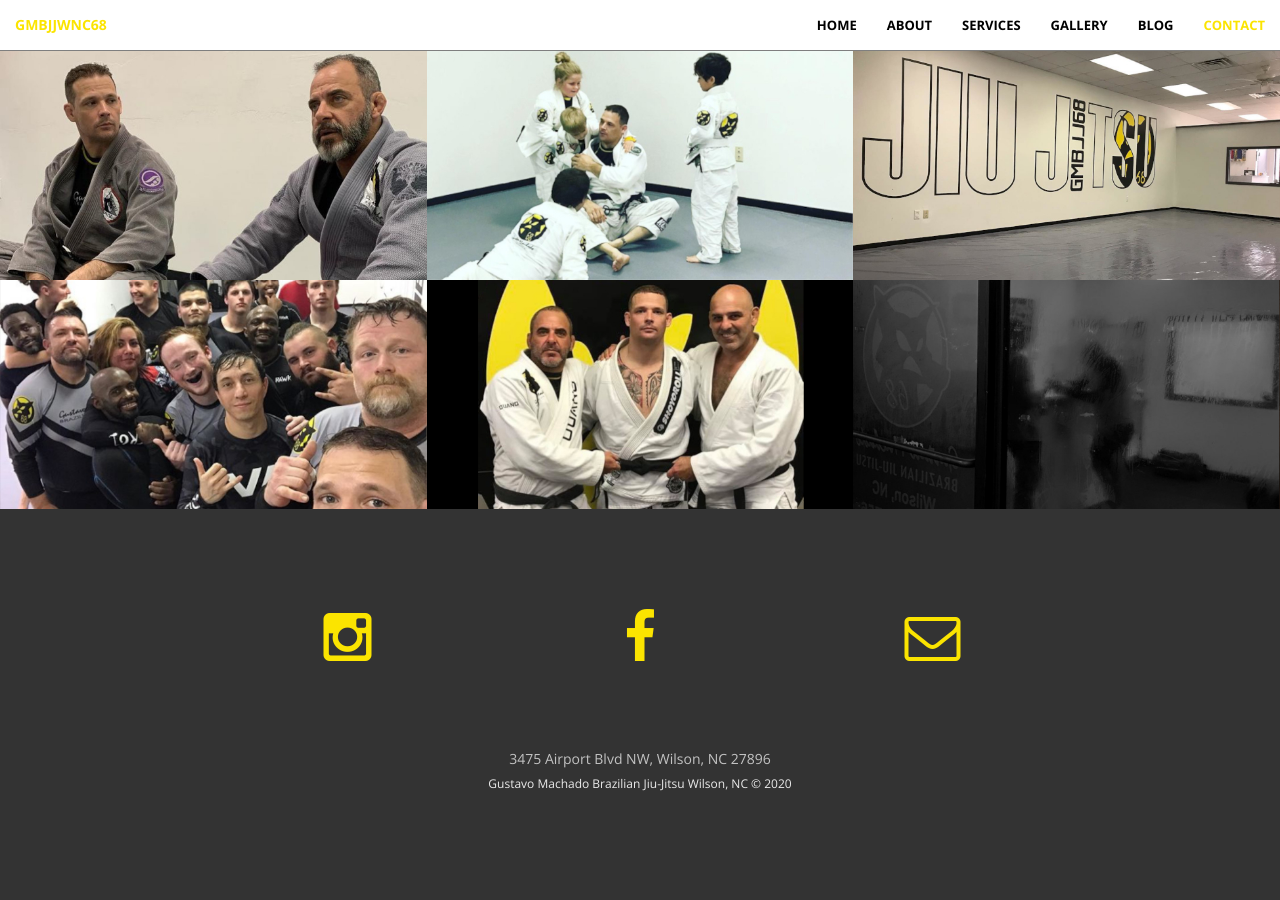
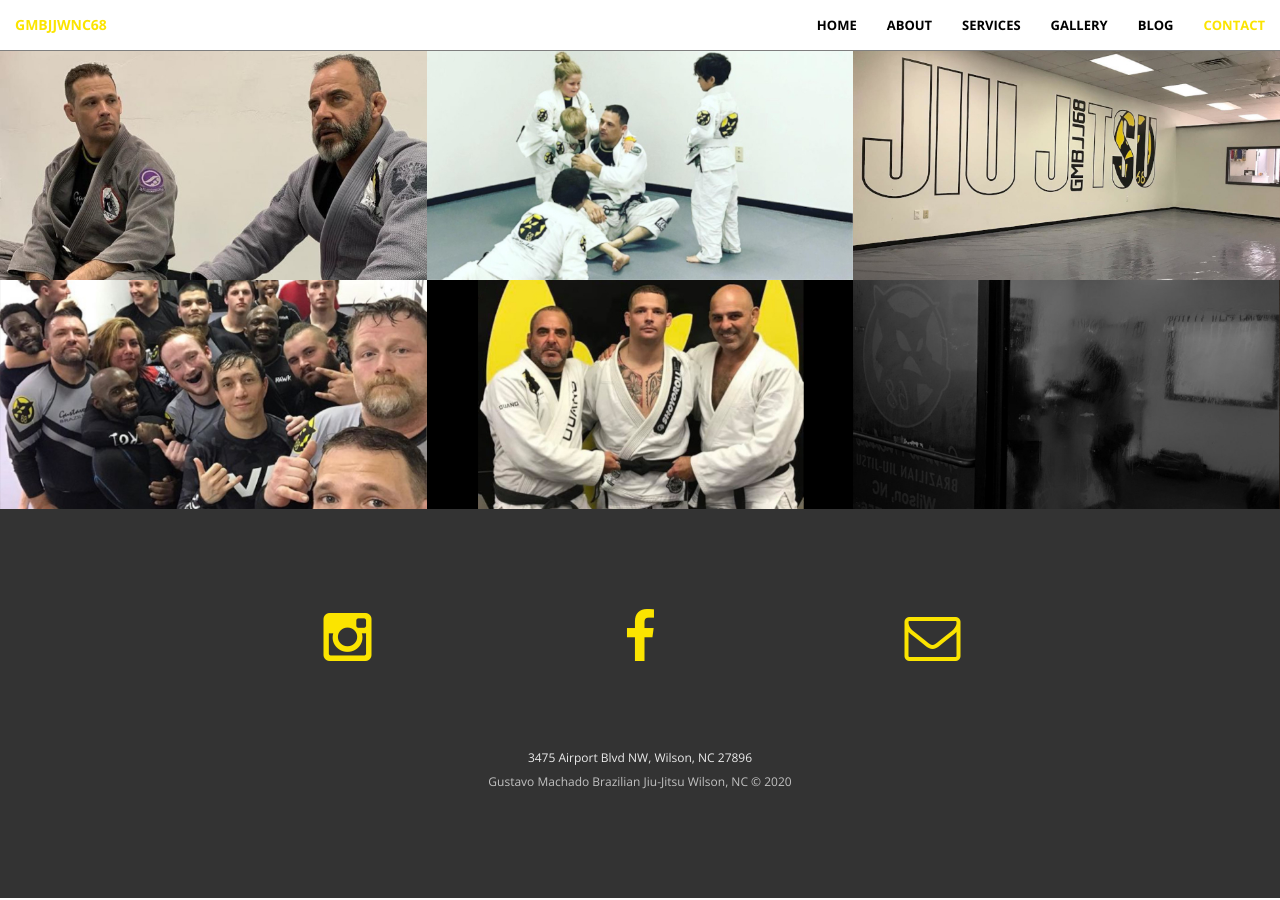
Before and after one commit to gmbjjwnc68/gmbjjwnc68.github.io, a Jekyll site: the page built from index.html, in a window 1280 px wide and 900 px high, scrolled down 2396 px. Built offline with Jekyll 4.4.1, drawn with Linux system fonts in a browser that asks for light colours.

Commit message:
Swap color values for address and copyright

```diff
--- a/_includes/contact.html
+++ b/_includes/contact.html
@@ -35,10 +35,10 @@
                 <hr class="gray">
                 <hr class="gray">
                 <a target="_blank" rel="noopener noreferrer" href="https://www.google.com/maps/place/Gustavo+Machado+Brazilian+Jiu+Jitsu+Wilson,+NC/@35.7656169,-77.9483881,15z/data=!4m2!3m1!1s0x0:0x9ceee373f6d7056f?sa=X&ved=2ahUKEwj896PpmNDtAhXDrVkKHbkODQsQ_BIwCnoECBUQAw">
-                    <h5 class="text-faded">3475 Airport Blvd NW, Wilson, NC 27896</h5>
+                    <h5 class="text-faded2">3475 Airport Blvd NW, Wilson, NC 27896</h5>
                 </a>
                 <!-- <hr class="gray"> -->
-                <h6 class="text-faded2">Gustavo Machado Brazilian Jiu-Jitsu Wilson, NC © 2020</h6>
+                <h6 class="text-faded">Gustavo Machado Brazilian Jiu-Jitsu Wilson, NC © 2020</h6>
             </div>
         </div>
     </div>
```
